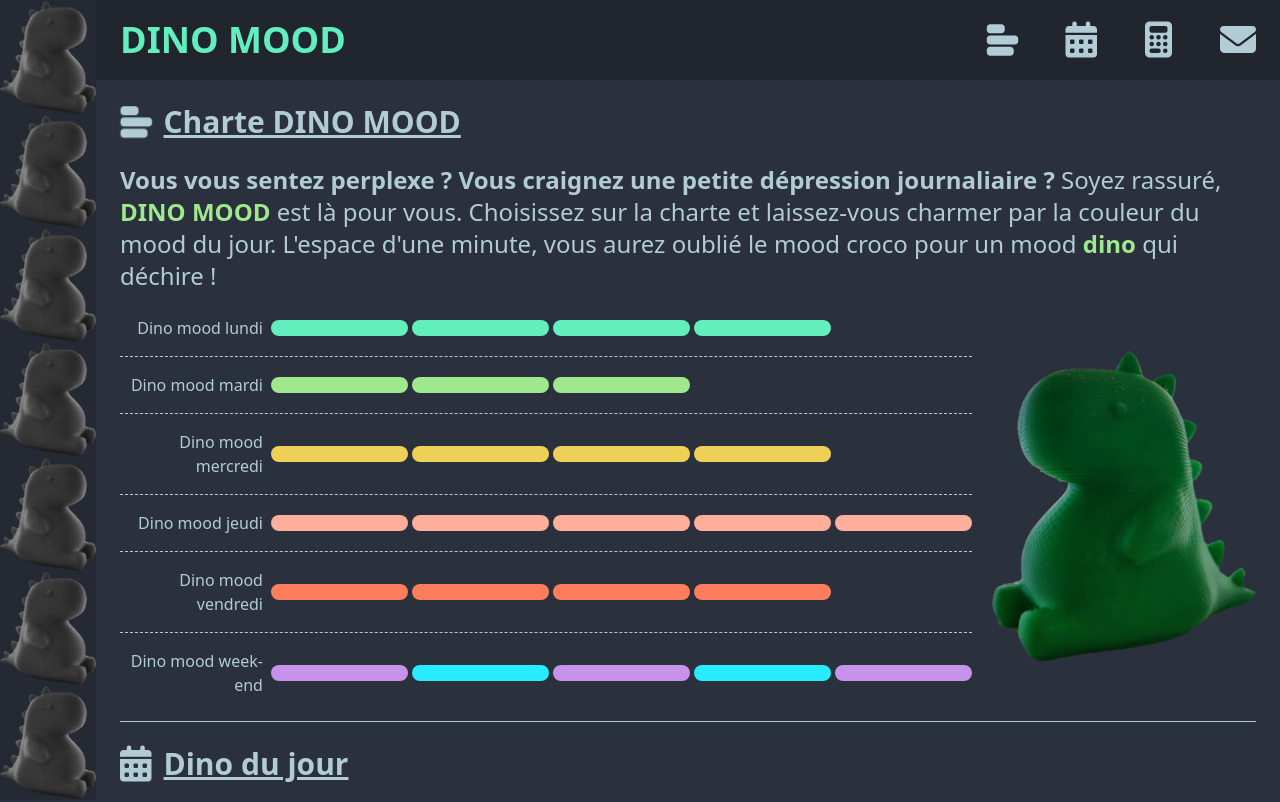
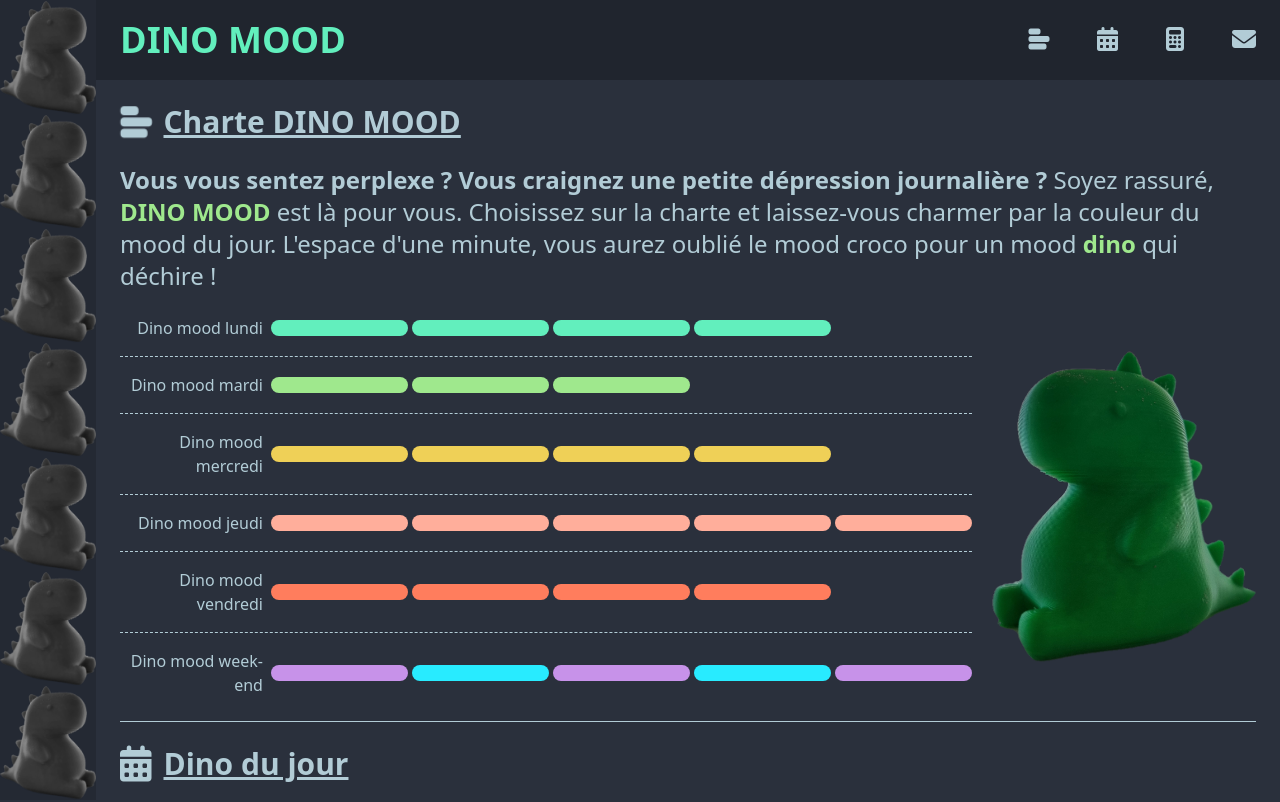
Before and after one commit to alienistic-eng/Alienor.H, a website: page src/index.html in a window 1280 px wide. Shown: the top 802 px of the page. Drawn offline with Linux system fonts and the light colour scheme.

Commit message:
test sur laptop

```diff
--- a/src/index.html
+++ b/src/index.html
@@ -29,6 +29,7 @@
     </div>
 
     <div class="w-37/40" id="charte">
+        <div class="w-full">
             <div class="top-0 sticky z-1">
                 <div class="flex items-center justify-between bg-base-300 h-20">
                     <h1 class="text-4xl font-bold text-center mx-6 text-success">
@@ -36,16 +37,16 @@
                     </h1>
                     <div class="flex items-center justify-center">
                         <a href="#charte">
-                        <i class="fa-solid fa-chart-simple rotate-90 text-4xl m-6"></i>
+                            <i class="hidden md:inline fa-solid fa-chart-simple rotate-90 text-2xl mx-6"></i>
                         </a>
                         <a href="#jour">
-                        <i class="fa-solid fa-calendar-days text-4xl m-6"></i>
+                            <i class="hidden md:inline fa-solid fa-calendar-days text-2xl mx-6"></i>
                         </a>
                         <a href="#calculatrice">
-                        <i class="fa-solid fa-calculator text-4xl m-6"></i>
+                            <i class="hidden md:inline fa-solid fa-calculator text-2xl mx-6"></i>
                         </a>
                         <a href="#contact">
-                        <i class="fa-solid fa-envelope text-4xl m-6"></i>
+                            <i class="hidden md:inline fa-solid fa-envelope text-2xl mx-6"></i>
                         </a>
                     </div>
                 </div>
@@ -57,7 +58,7 @@
                 </h2>
                 <p class="m-6 text-2xl">
                     <b>Vous vous sentez perplexe ? Vous craignez une petite dépression
-                    journaliaire ?</b>
+                        journalière ?</b>
                     Soyez rassuré, <b class="text-primary">DINO MOOD</b> est là pour vous.
                     Choisissez sur la charte et laissez-vous charmer par la couleur du
                     mood du jour. L'espace d'une minute, vous aurez oublié le mood croco
@@ -240,6 +241,8 @@
                     À vos risques et périls
                 </button>
             </div>
+
+        </div>
     </div>
     <script src="js/main.js"></script>
 </body>
```
Also changed, not shown: src/css/output.css. Lines whose indentation alone changed are shown as unchanged.
